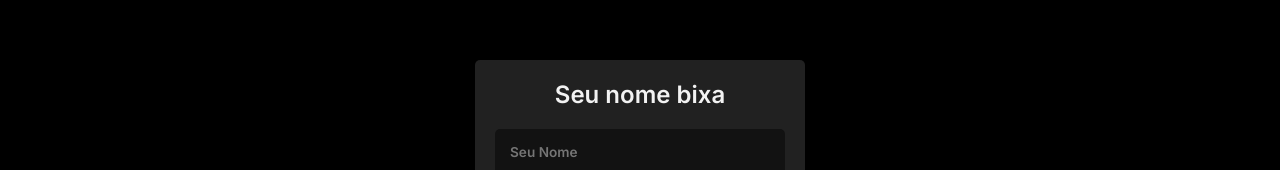
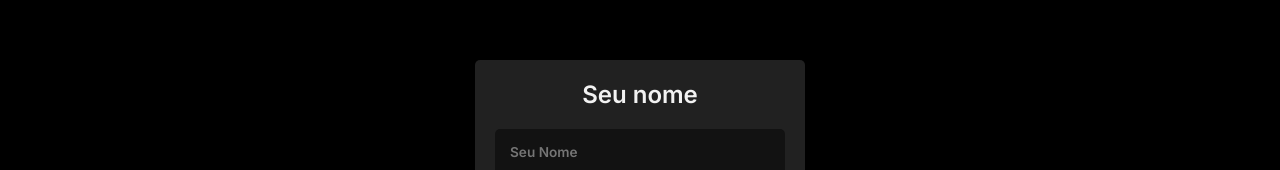
Before and after one commit to saviopeixoto/chat, a plain HTML site: page frontend/index.html in a window 1280 px wide. Shown: the part 242-412 px from the top of the page. Drawn offline with nearby package versions, Linux system fonts and the light colour scheme; a web font is replaced by a local one.

Commit message:
só pra ver se salva o github

```diff
--- a/frontend/index.html
+++ b/frontend/index.html
@@ -16,7 +16,7 @@
     <section class="container">
 
         <section class="login">
-            <h2>Seu nome bixa </h2>
+            <h2>Seu nome </h2>
             <form class="login__form">
                 <input type="text" class="login__input" placeholder="Seu Nome" required/>
                 <button type="submit" class="login__button"> Entrar </button>
```
